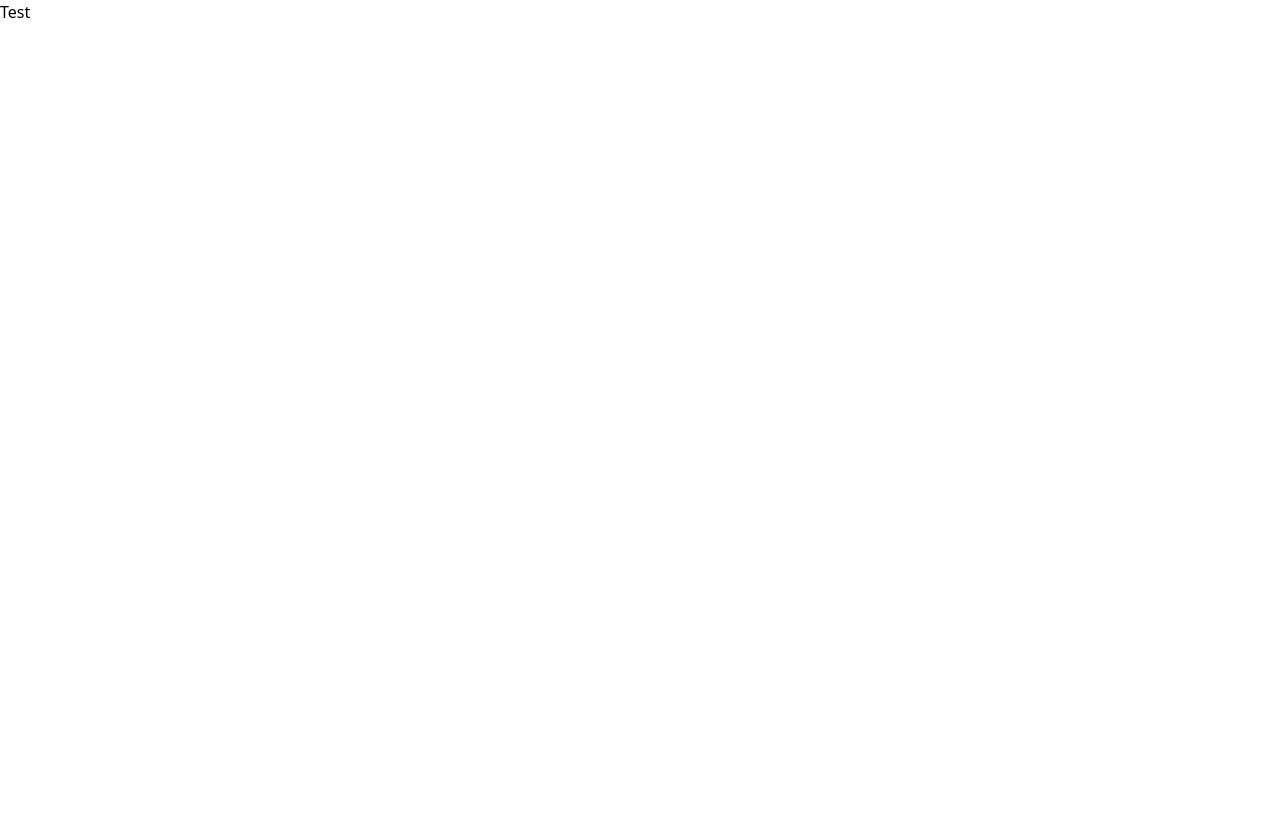
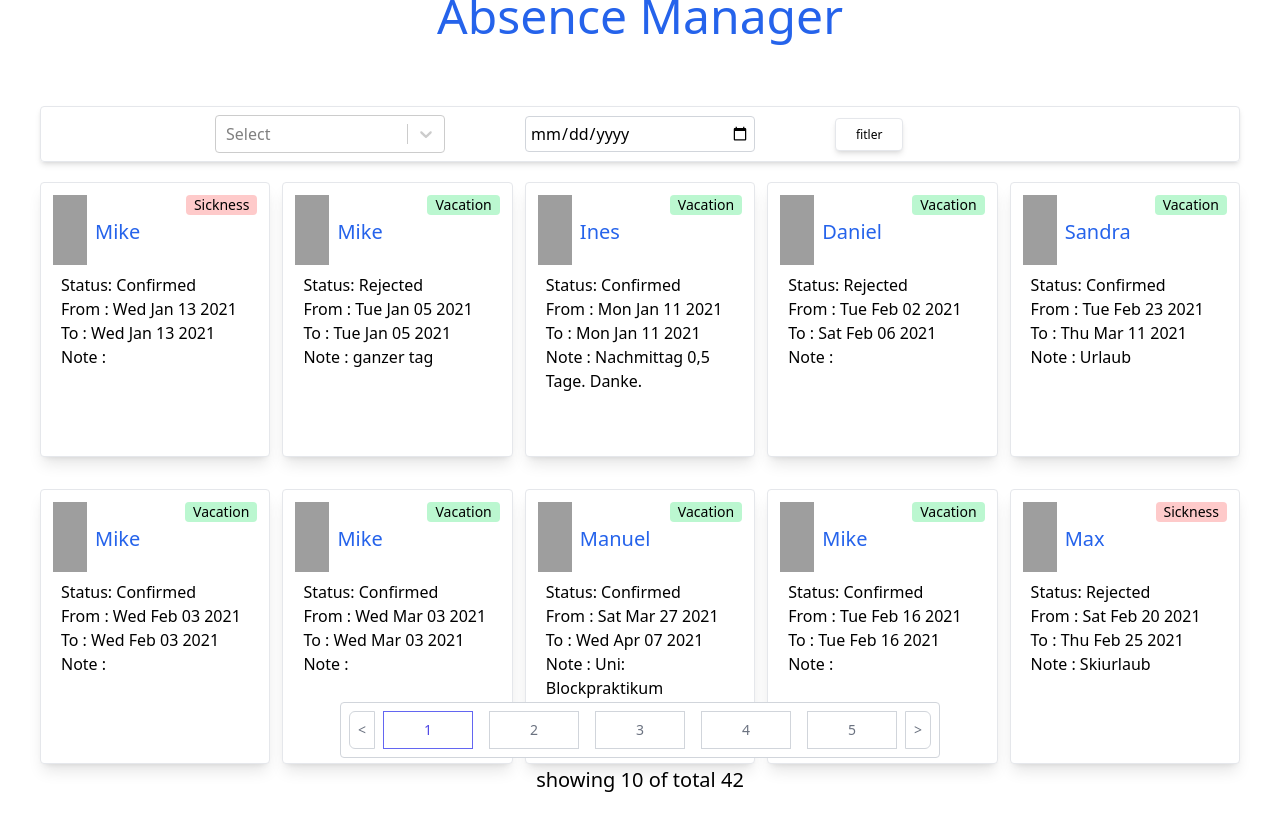
Before and after one commit to iteahmad/absence-manager, a React (Create React App) app: page / in a window 1280 px wide. Built offline with nearby package versions, Linux system fonts and the light colour scheme; grey boxes are pictures that could not be loaded.

Commit message:
Add Home page (draft)

```diff
--- a/src/pages/HomePage.tsx
+++ b/src/pages/HomePage.tsx
@@ -1,5 +1,93 @@
+import usePagination from "../common/hooks/usePagination";
+import Button from "../components/atoms/button";
+import DatePicker from "../components/atoms/datepicker";
+import Heading from "../components/atoms/heading";
+import {
+  SelectList,
+  SelectListOption,
+} from "../components/atoms/selectList/selectList";
+import CardGrid from "../components/molecules/cardGrid/CardGrid";
+import Pagination from "../components/molecules/pagination";
+import {
+  absencePagination,
+  absenceSelector,
+} from "../store/absences/absence.slice";
+
 const HomePage = () => {
-  return <div>Test</div>;
+  const {
+    data,
+    totalPages,
+    page,
+    filter,
+    setFilter,
+    setPage,
+    pageSize,
+    setPageSize,
+    totalEntries,
+    isLoading,
+  } = usePagination(absenceSelector, absencePagination);
+
+  const changeStatusFilter = (option: SelectListOption) => {
+    setFilter({ key: "status", value: option.value.toString() });
+  };
+
+  const changeDateFilter = (event: any) => {
+    console.log(event.target.value);
+    setFilter({ key: "date", value: event.target.value });
+  };
+
+  const statusList = [
+    { value: "all", label: "All" },
+    { value: "requested", label: "Requested" },
+    { value: "confirmed", label: "Confirmed" },
+    { value: "rejected", label: "Rejected" },
+  ];
+
+  return (
+    <div className="h-screen  flex flex-col p-5 items-stretch  justify-center ">
+      <div className="w-full h-min  rounded flex items-center justify-center">
+        <Heading> Absence Manager</Heading>
+      </div>
+      <div className="h-full flex flex-col p-5 items-start  justify-center ">
+        <div className="h-min w-full rounded flex flex-col items-start  justify-center  border border-gray-200 shadow-md">
+          <div
+            className="w-full px-6 py-2    rounded
+                        flex flex-row items-center justify-center"
+          >
+            <div className="basis-1/5 mx-10">
+              <SelectList
+                name="type"
+                options={statusList}
+                onChange={changeStatusFilter}
+              ></SelectList>
+            </div>
+            <div className="basis-1/5 mx-10">
+              <DatePicker onChange={changeDateFilter} />
+            </div>
+            <div className="basis-1/5 mx-10">
+              <Button className="rounded-xl">fitler</Button>
+            </div>
+          </div>
+        </div>
+        <div className="h-5/6 w-full">
+          <div className="h-[90%] w-full">
+            <CardGrid data={data} isLoading={isLoading} />
+          </div>
+          <div className="h-[10%] w-full flex justify-center">
+            <Pagination
+              pageCount={totalPages}
+              onPageChange={(event: { selected: number }) => {
+                setPage(event.selected);
+              }}
+              containerClassName="w-1/2"
+              totalEntries={totalEntries}
+              pageSize={pageSize}
+            />
+          </div>
+        </div>
+      </div>
+    </div>
+  );
 };
 
 export default HomePage;
```
